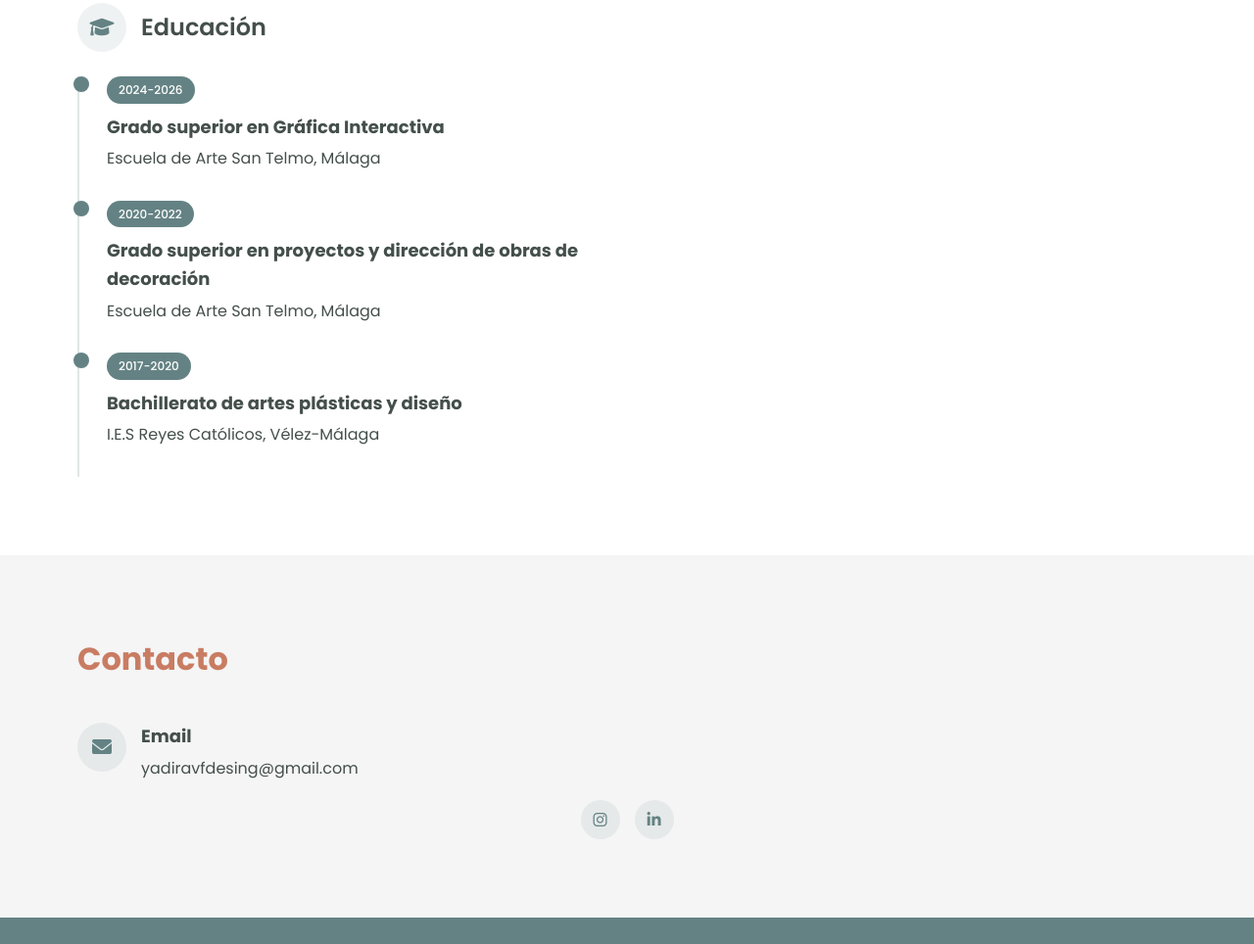
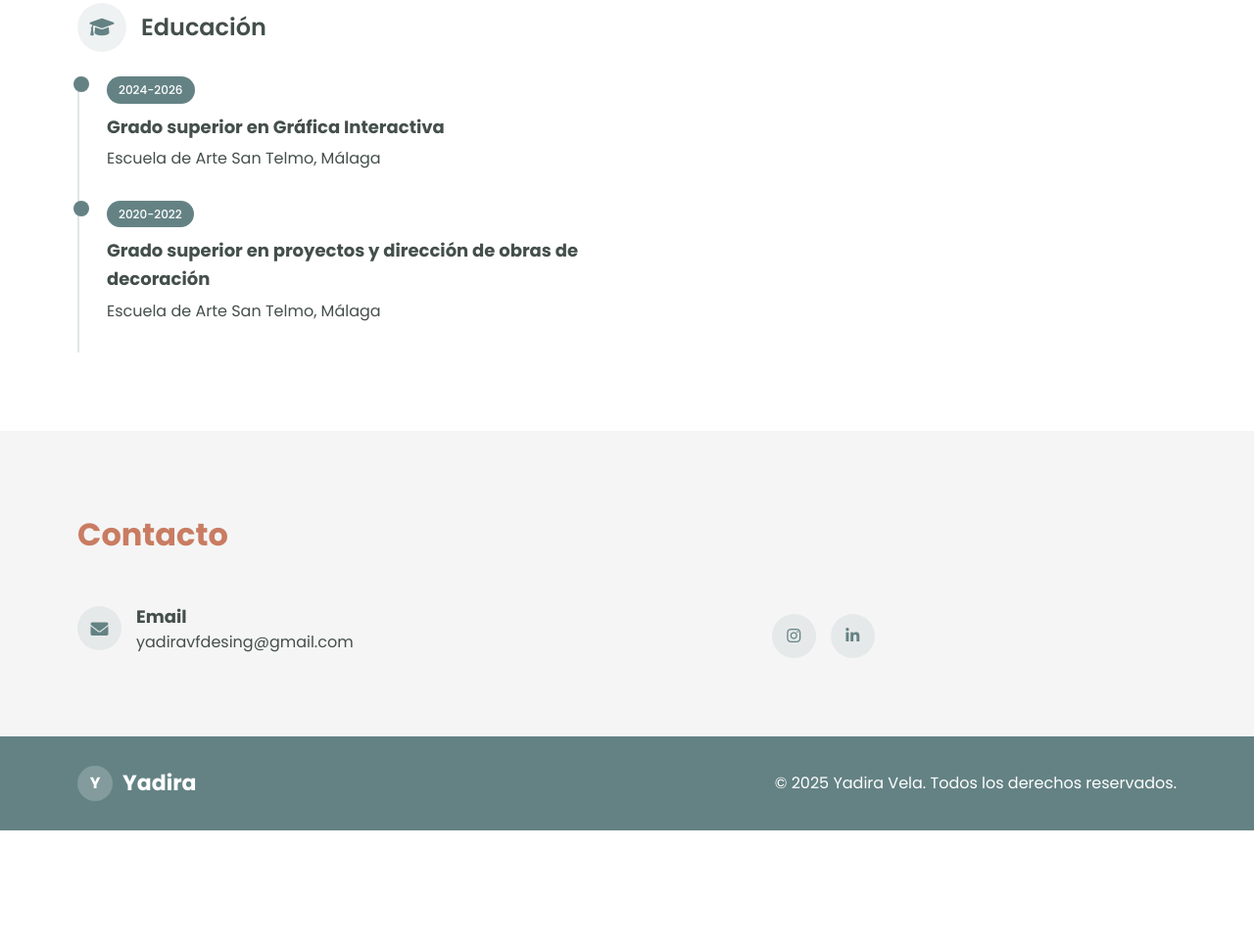
Before and after one commit to yadirav-design/portfolio-web, a plain HTML site: page index.html in a window 1280 px wide. Shown: the part 3207-4171 px from the top of the page at 98% size. After the commit the page ends 4055 px from the top, so only its background shows below. Drawn offline with Linux system fonts and the light colour scheme.

Commit message:
modificacion seccion de contacto

```diff
--- a/estilos.css
+++ b/estilos.css
@@ -684,6 +684,8 @@ img {
   display: grid;
   grid-template-columns: 1fr 2fr;
   gap: 40px;
+  justify-content: center;
+  align-items: center;
 }
 
 .contact-info {
@@ -694,41 +696,44 @@ img {
 
 .contact-item {
   display: flex;
-  align-items: flex-start;
+  align-items: center;
+  gap: 15px;
 }
 
 .contact-item i {
-  width: 50px;
-  height: 50px;
-  background-color: rgba(100, 130, 132, 0.1); /* Primary color with opacity */
+  width: 45px;
+  height: 45px;
+  background-color: rgba(100, 130, 132, 0.1);
   border-radius: 50%;
   display: flex;
   align-items: center;
   justify-content: center;
-  font-size: 20px;
+  font-size: 18px;
   color: var(--primary-color);
-  margin-right: 15px;
+  flex-shrink: 0; /* Evita que el ícono se reduzca */
 }
 
 .contact-item h5 {
   font-size: 18px;
-  margin-bottom: 5px;
+  margin: 0;
 }
 
 .contact-item p {
   color: var(--light-text);
+  margin: 0;
+  line-height: 1.4;
 }
 
 .social-links {
   display: flex;
   gap: 15px;
-  margin-top: 20px;
+  margin-top: 15px;
   justify-content: center;
 }
 
 .social-links a {
-  width: 40px;
-  height: 40px;
+  width: 45px;
+  height: 45px;
   background-color: rgba(100, 130, 132, 0.1); /* Primary color with opacity */
   border-radius: 50%;
   display: flex;
--- a/index.html
+++ b/index.html
@@ -323,12 +323,6 @@
                 <h5>Grado superior en proyectos y dirección de obras de decoración</h5>
                 <p>Escuela de Arte San Telmo, Málaga</p>
               </div>
-
-              <div class="timeline-item">
-                <span class="year">2017-2020</span>
-                <h5>Bachillerato de artes plásticas y diseño</h5>
-                <p>I.E.S Reyes Católicos, Vélez-Málaga</p>
-              </div>
             </div>
           </div>
         </div>
@@ -354,15 +348,15 @@
               </div>
             </div>
           </div>
-        </div>
 
-        <div class="social-links">
-          <a href="https://www.instagram.com/yadirav_desing/"
-            ><i class="fab fa-instagram"></i
-          ></a>
-          <a href="https://www.linkedin.com/in/yadira-vela-fern%C3%A1ndez-a147a1210/"
-            ><i class="fab fa-linkedin-in"></i
-          ></a>
+          <div class="social-links">
+            <a href="https://www.instagram.com/yadirav_desing/">
+              <i class="fab fa-instagram"></i>
+            </a>
+            <a href="https://www.linkedin.com/in/yadira-vela-fern%C3%A1ndez-a147a1210/">
+              <i class="fab fa-linkedin-in"></i>
+            </a>
+          </div>
         </div>
       </div>
     </section>
```
